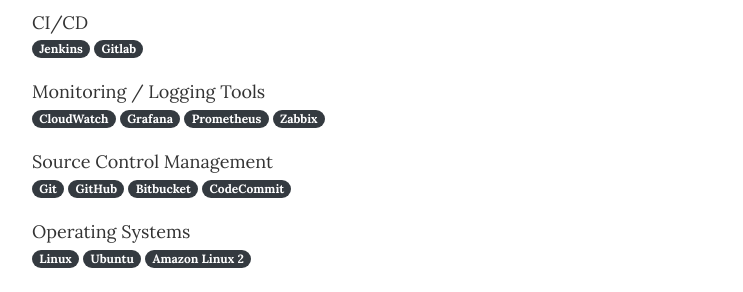
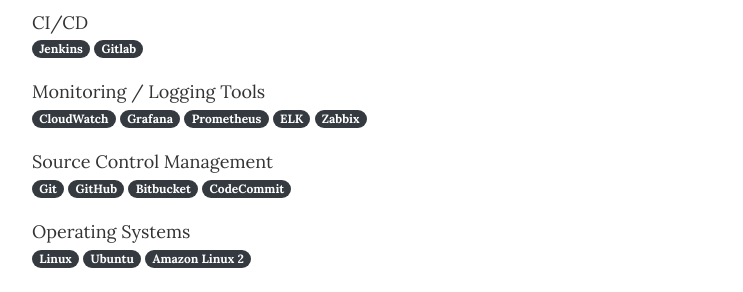
Before and after one commit to jglovier/resume-template, a Jekyll site: the page built from index.html, in a window 1280 px wide and 900 px high, scrolled down 1451 px. Shown: the part 149-441 px from the top of the window, without its empty margins (268-1011 px from the left). Built offline with Jekyll 4.4.1, drawn with Linux system fonts in a browser that asks for light colours.

Commit message:
Added small fix

```diff
--- a/_data/skills.yml
+++ b/_data/skills.yml
@@ -22,7 +22,8 @@
   description_1: [CloudWatch]
   description_2: [Grafana]
   description_3: [Prometheus]
-  description_4: [Zabbix]
+  description_4: [ELK]
+  description_5: [Zabbix]
 
 - skill: Source Control Management
   description_1: [Git]
```
